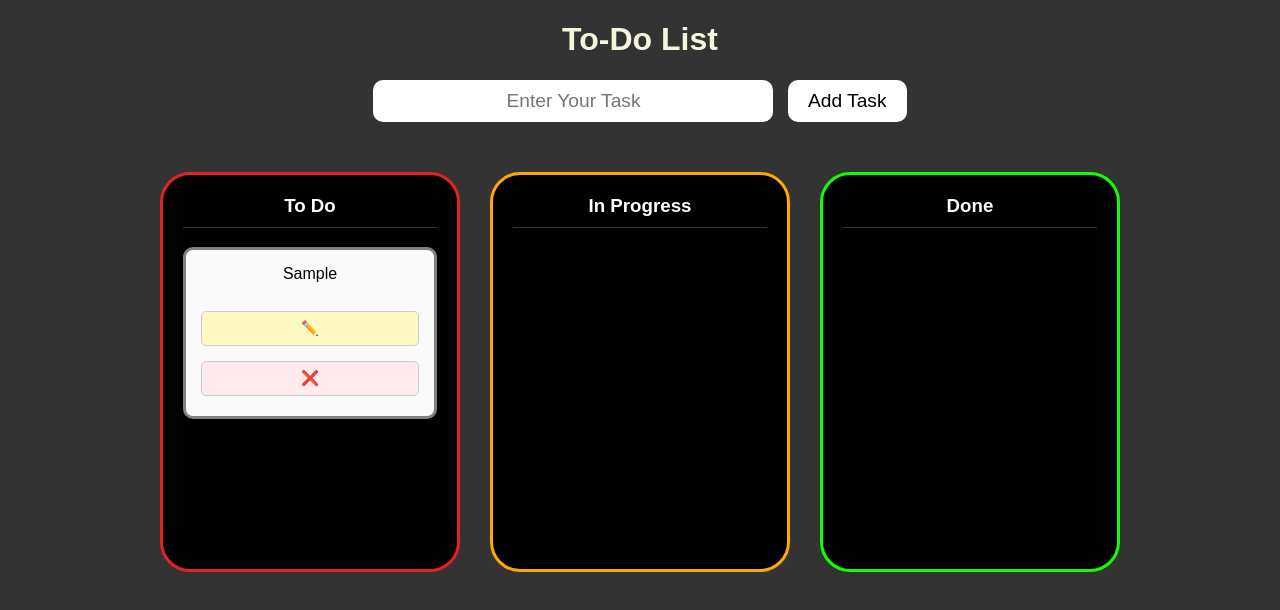
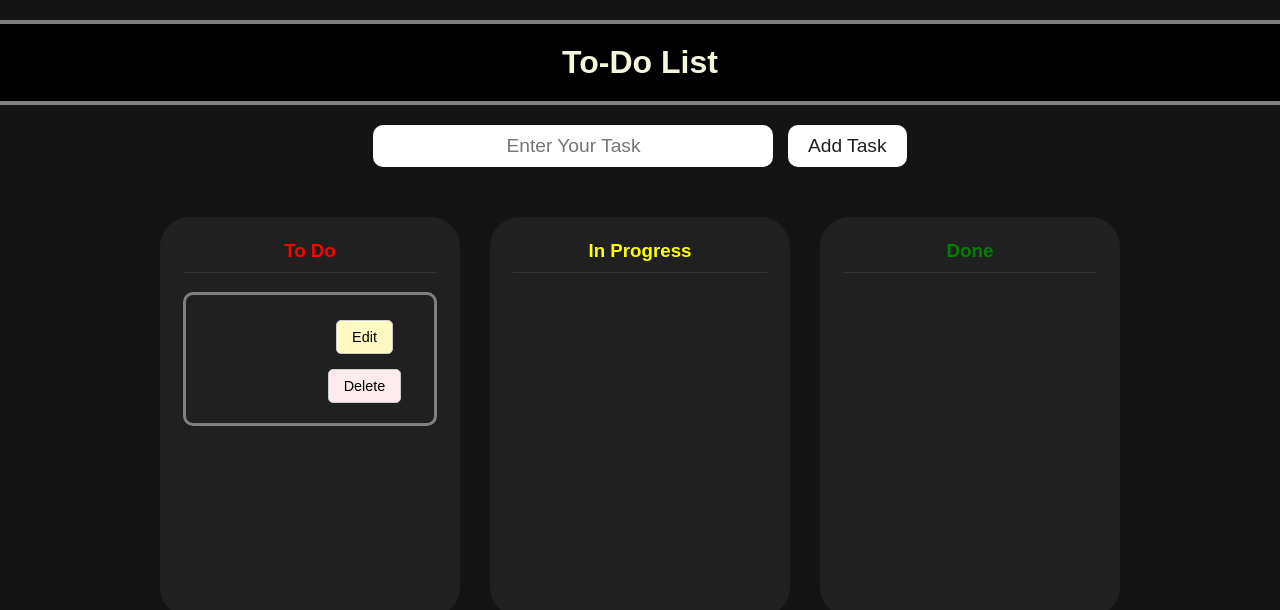
Before and after one commit to mhdishaan04/kanban-tdl, a plain HTML site: page index.html in a window 1280 px wide. Both pictures are taken after typing "Sample" into the empty fields and a click on the button "Add Task". Drawn offline with Linux system fonts and the light colour scheme.

Commit message:
update commit

```diff
--- a/index.html
+++ b/index.html
@@ -7,26 +7,26 @@
     <title>To Do List</title>
 </head>
 
-<body>
+<body style="margin: 0; background-color: rgba(0, 0, 0, 0.921); ">
     <div class="input-box">
-        <h1>To-Do List</h1>
+        <h1 style="background-color: black; margin: 0 0 20px 0; padding: 20px;border-top: 4px solid gray; border-bottom: 4px solid gray;">To-Do List </h1>
         <input class="tasks" placeholder="Enter Your Task">
         <button class="add-button" onclick="addtsk()">Add Task</button>
     </div>
 
     <div class="tasks-screen">
         <div class="tasks-list">
-            <h3>To Do</h3>
+            <h3 style="color: red;">To Do</h3>
             <div id="todo-column" class="cur-task-list"></div>
         </div>
 
         <div class="pending-tasks">
-            <h3>In Progress</h3>
+            <h3 style="color: yellow;">In Progress</h3>
             <div id="doing-column" class="cur-task-list"></div>
         </div>
 
         <div class="completed-tasks">
-            <h3>Done</h3>
+            <h3 style="color: green;">Done</h3>
             <div id="done-column" class="comp-task-list"></div>
         </div>
     </div>
@@ -48,9 +48,7 @@
 
             const taskDiv = document.createElement("div");
             taskDiv.className = "task-bar";
-            taskDiv.draggable = true; // Make it draggable
-
-            // Add drag event listeners
+            taskDiv.draggable = true;
             taskDiv.addEventListener('dragstart', function () {
                 draggedItem = taskDiv;
                 setTimeout(() => {
@@ -65,16 +63,17 @@
                 }, 0);
             });
 
-            taskDiv.innerHTML = `<span class="task-text">${taskText}</span> <br>
-                                 <button class='edit-button' onclick='editTask(this)'>✏️</button>
-                                 <button class='delete-button' onclick='deleteTask(this)'>❌</button>`;
+            taskDiv.innerHTML = `<div><span class="task-text">${taskText}</span> <br> </div>
+                                <div>
+                                 <button class='edit-button' onclick='editTask(this)'>Edit</button>
+                                 <button class='delete-button' onclick='deleteTask(this)'>Delete</button></div>`;
 
             todoColumn.appendChild(taskDiv);
             input.value = "";
         }
 
         function editTask(btn) {
-            const taskDiv = btn.parentElement;
+            const taskDiv = btn.parentElement.parentElement;
             const textSpan = taskDiv.querySelector(".task-text");
             const currentText = textSpan.innerText;
 
@@ -86,7 +85,7 @@
         }
 
         function deleteTask(btn) {
-            const taskDiv = btn.parentElement;
+            const taskDiv = btn.parentElement.parentElement;
             taskDiv.remove();
         }
 
--- a/style.css
+++ b/style.css
@@ -3,7 +3,7 @@
 }
 
 body {
-    background-color: rgb(51, 51, 51);
+    background-color: rgb(32, 32, 32);
     font-family: sans-serif;
 }
 
@@ -26,7 +26,7 @@ body {
 
 .add-button {
     text-align: center;
-    color: rgb(0, 0, 0);
+    color: rgb(32, 32, 32);
     font-size: larger;
     border-radius: 10px;
     border: none;
@@ -49,14 +49,14 @@ body {
     align-items: flex-start;
 }
 
-/* Kanban Columns */
+
 .tasks-list,
 .pending-tasks,
 .completed-tasks {
     border-radius: 30px;
     text-align: center;
     color: white;
-    background-color: rgb(0, 0, 0);
+    background-color: rgb(32, 32, 32);
     padding: 20px;
     width: 300px;
     min-height: 400px;
@@ -65,17 +65,17 @@ body {
 }
 
 .tasks-list {
-    border: 3px solid rgb(227, 34, 34);
+    border: 3px solid rgb(32, 32, 32);
     /* Red */
 }
 
 .pending-tasks {
-    border: 3px solid rgb(255, 167, 3);
+    border: 3px solid rgb(32, 32, 32);
     /* Orange */
 }
 
 .completed-tasks {
-    border: 3px solid rgb(17, 255, 0);
+    border: 3px solid rgb(32, 32, 32);
     /* Green */
 }
 
@@ -88,23 +88,22 @@ h3 {
 /* Task Item Styling */
 .task-bar {
     padding: 15px;
-    color: rgb(0, 0, 0);
+    color: rgb(32, 32, 32);
     margin-bottom: 15px;
-    background-color: rgb(250, 250, 250);
+    background-color: rgb(32, 32, 32);
     border: 3px solid gray;
     border-radius: 10px;
     text-align: center;
     word-wrap: break-word;
-    display: flex;
-    flex-direction: column;
     align-items: center;
     justify-content: center;
+    display: grid;
+    grid-template-columns: repeat(2,2fr);
 }
 
 .cur-task-list,
 .comp-task-list {
     width: 100%;
-    /* Resetting original styles that might conflict */
     padding: 0;
     margin: 0;
     background-color: transparent;
@@ -115,13 +114,13 @@ h3 {
 .action-button,
 .delete-button,
 .edit-button {
+    display: inline;
     margin-top: 10px;
     padding: 8px 15px;
     border-radius: 5px;
     border: 1px solid #ccc;
     cursor: pointer;
     font-size: 0.9em;
-    width: 100%;
     margin-bottom: 5px;
 }
 
@@ -155,7 +154,6 @@ h3 {
     border: 2px dashed #00bcd4;
 }
 
-/* Ensure columns have a minimum height to be droppable targets even when empty */
 .cur-task-list,
 .comp-task-list {
     min-height: 200px;
```
